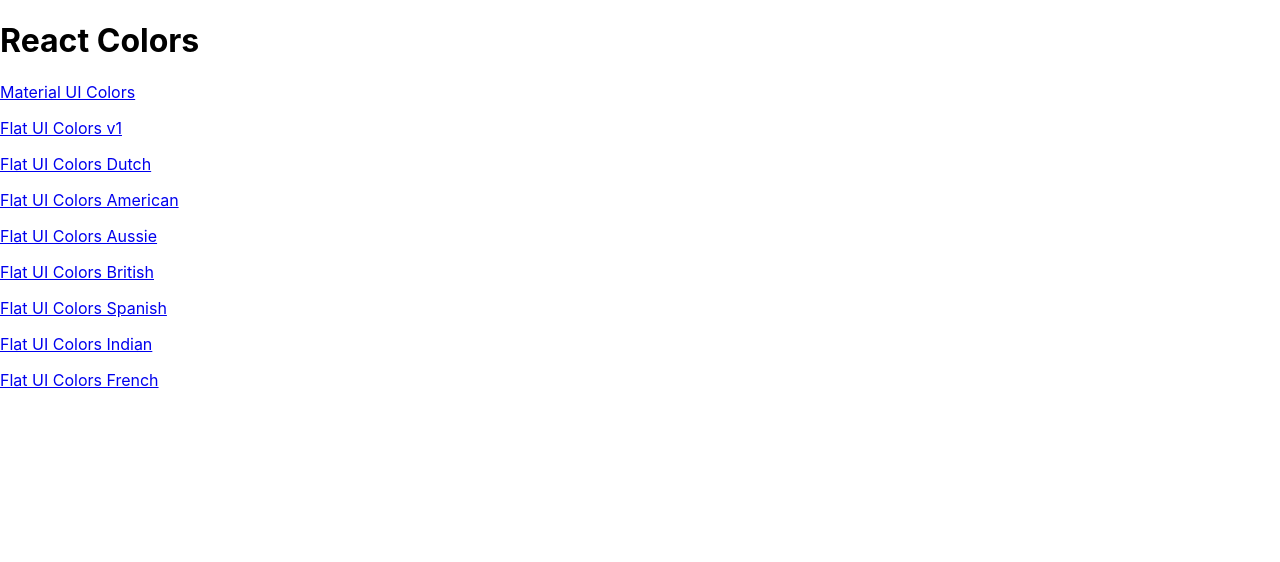
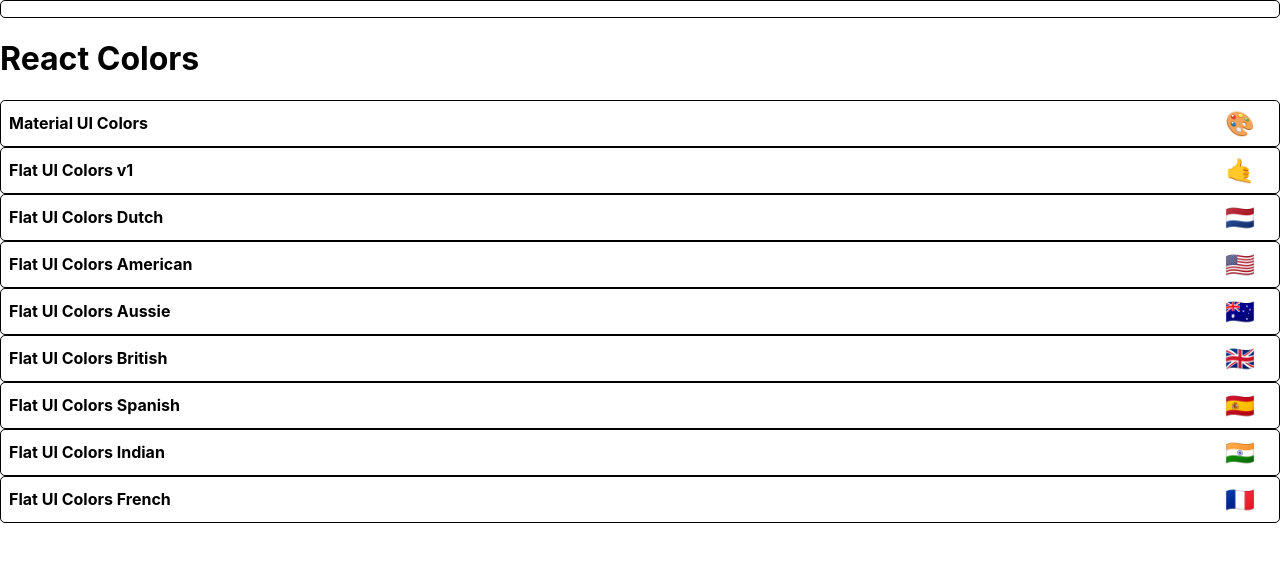
Before and after one commit to lokeam/colorPalette, a React (Create React App) app: page / in a window 1280 px wide. Shown: the top 562 px of the page. Built offline with nearby package versions, Linux system fonts and the light colour scheme.

Commit message:
style: begin styling MiniPalette, break pages into separate directories

```diff
--- a/src/App.jsx
+++ b/src/App.jsx
@@ -2,8 +2,8 @@
 import { Route, Switch } from 'react-router-dom';
 import logo from './logo.svg';
 
-import Palette from './Palette';
-import Palettelist from './PaletteList';
+import Palette from './pages/Palette/Palette';
+import Palettelist from './pages/Palette/PaletteList';
 import { generatePalette } from './helpers';
 import baseColors from './baseColors';
 
--- /dev/null
+++ b/src/pages/MiniPalette/MiniPalette.component.jsx
@@ -0,0 +1,16 @@
+import React from 'react';
+import './MiniPalette.styles.scss';
+
+function MiniPalette(props) {
+  const { paletteName, emoji } = props;
+  return (
+    <div className="minipalette">
+      <div className="minipalette__colors"></div>
+      <h5 className="minipalette__title">{ paletteName }
+        <span className="minipalette__emoji">{emoji}</span>
+      </h5>
+    </div>
+  );
+}
+
+export default MiniPalette;
--- /dev/null
+++ b/src/pages/MiniPalette/MiniPalette.styles.scss
@@ -0,0 +1,29 @@
+.minipalette {
+  background-color: #fff;
+  border: 1px solid #000;
+  border-radius: 5px;
+  padding: 0.5rem;
+  position: relative;
+  overflow: hidden;
+  cursor: pointer;
+
+  &__colors {
+    background: #808080;
+  }
+
+  &__title {
+    display: flex;
+    justify-content: space-between;
+    align-items: center;
+    margin: 0;
+    padding: 0 0.5rem 0 0;
+    font-size: 1rem;
+    color: #000;
+    position: relative;
+  }
+
+  &__emoji {
+    margin: 0 0.5rem 0 0;
+    font-size: 1.5rem;
+  }
+}
--- a/src/Palette.jsx
+++ b/src/pages/Palette/Palette.jsx
@@ -1,6 +1,6 @@
 import React, { Component } from 'react';
-import ColorBox from './components/ColorBox/ColorBox.component';
-import Navigation from './components/Nav/Navigation.component';
+import ColorBox from '../../components/ColorBox/ColorBox.component';
+import Navigation from '../../components/Nav/Navigation.component';
 import './Palette.styles.scss';
 
 
--- a/src/PaletteList.jsx
+++ b/src/pages/Palette/PaletteList.jsx
@@ -1,4 +1,5 @@
 import React, { Component } from 'react';
+import MiniPalette from '../MiniPalette/MiniPalette.component';
 import { Link } from 'react-router-dom';
 
 class PaletteList extends Component {
@@ -7,9 +8,10 @@
     const { palettes } = this.props;
     return (
       <div>
+        <MiniPalette />
         <h1>React Colors</h1>
         { palettes.map(palette => (
-          <p><Link to={`/palette/${palette.id}`}>{ palette.paletteName }</Link></p>
+          <MiniPalette {...palette}/>
         )) }
       </div>
     );
```
Also changed, not shown: src/pages/Palette/Palette.styles.scss (renamed from src/Palette.styles.scss).
